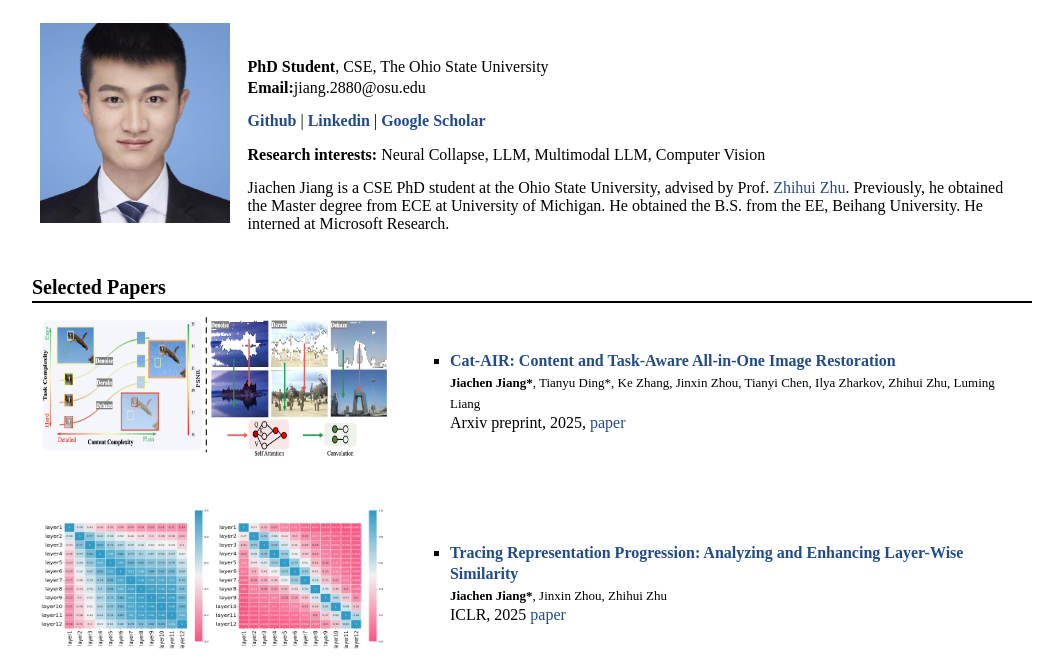
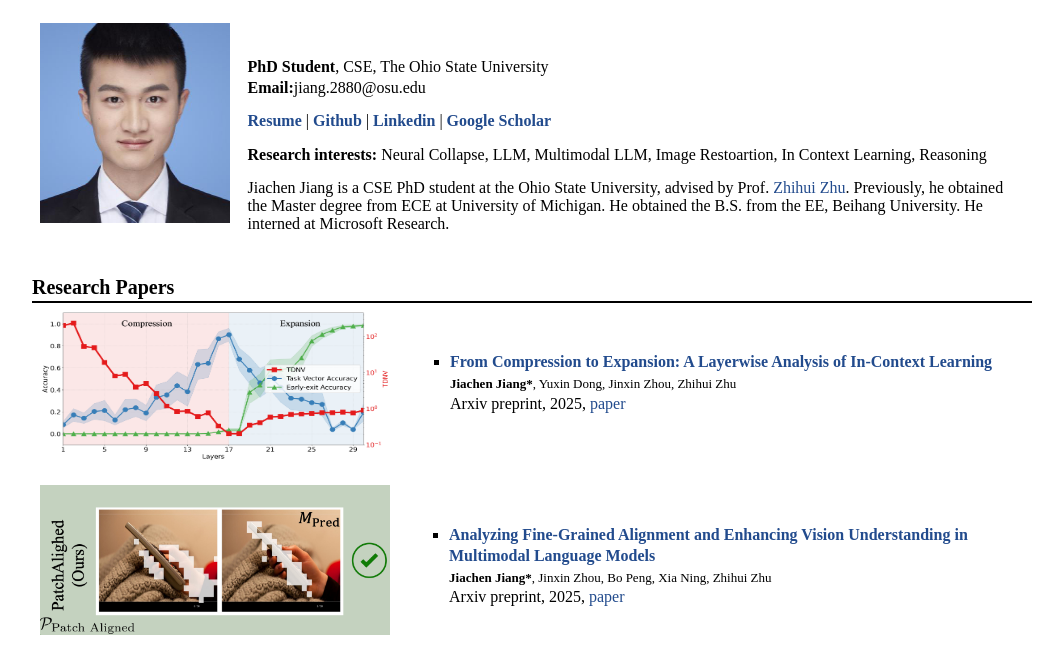
Before and after one commit to kongwanbianjinyu/kongwanbianjinyu.github.io, a plain HTML site: page index.html in a window 1280 px wide. Shown: the part 51-723 px from the top of the page, without its empty margins (108-1171 px from the left). Drawn offline with Linux system fonts and the light colour scheme.

Commit message:
update for 2 more papers, upload resume

```diff
--- a/index.html
+++ b/index.html
@@ -1,4 +1,3 @@
-
 <!DOCTYPE html PUBLIC "-//W3C//DTD XHTML 1.1//EN"
   "http://www.w3.org/TR/xhtml11/DTD/xhtml11.dtd">
 <html xmlns="http://www.w3.org/1999/xhtml" xml:lang="en">
@@ -22,14 +21,37 @@
 <br />
 <b>PhD Student</b>, CSE, The Ohio State University<br />
 <b>Email:</b>jiang.2880@osu.edu</p>
-<p><a href="https://github.com/kongwanbianjinyu"><b>Github</b></a> | <a href="https://www.linkedin.com/in/jiachen-jiang-b5916221b/"><b>Linkedin</b></a> | <a href="https://scholar.google.com/citations?user=MNgI0PUAAAAJ&hl=en"><b>Google Scholar</b></a>
-<p><b>Research interests:</b> Neural Collapse, LLM, Multimodal LLM, Computer  Vision</p>
+<p><a href="Jiachen_Jiang_Resume.pdf"><b>Resume</b></a> | <a href="https://github.com/kongwanbianjinyu"><b>Github</b></a> | <a href="https://www.linkedin.com/in/jiachen-jiang-b5916221b/"><b>Linkedin</b></a> | <a href="https://scholar.google.com/citations?user=MNgI0PUAAAAJ&hl=en"><b>Google Scholar</b></a>
+<p><b>Research interests:</b> Neural Collapse, LLM, Multimodal LLM, Image Restoartion, In Context Learning, Reasoning</p>
 Jiachen Jiang is a CSE PhD student at the Ohio State University, advised by Prof. <a href="https://zhihuizhu.github.io/index.html">Zhihui Zhu</a>. Previously, he obtained the Master degree from ECE at University of Michigan.  He obtained the B.S. from the EE, Beihang University. He interned at Microsoft Research.</a>
 </td></tr></table>
 
 <!-- <p>One paper early accepted by MICCAI 2024 (^ ^).</p> -->
 
-<h2>Selected Papers</h2>
+<h2>Research Papers</h2>
+
+<table class="imgtable"><tr><td>
+  <img src="./imgs/ICL.png" alt="SciChina" width="350px" height="150px" />&nbsp;</td>
+  <td align="left"><ul>
+  <li><p><a href="https://arxiv.org/abs/2505.17322"><b>From Compression to Expansion: A Layerwise Analysis of In-Context Learning</b></a>
+  <br /> <font size=2.5> <b>Jiachen Jiang*</b>, Yuxin Dong, Jinxin Zhou, Zhihui Zhu </font>
+  <br /> Arxiv preprint, 2025, <a href="https://arxiv.org/pdf/2505.17322">paper</a>
+  </li>
+  </ul>
+  </td></tr></table>
+
+
+
+<table class="imgtable"><tr><td>
+  <img src="./imgs/token_level_alignment.png" alt="SciChina" width="350px" height="150px" />&nbsp;</td>
+  <td align="left"><ul>
+  <li><p><a href="https://arxiv.org/abs/2505.17316"><b>Analyzing Fine-Grained Alignment and Enhancing Vision Understanding in Multimodal Language Models</b></a>
+  <br /> <font size=2.5> <b>Jiachen Jiang*</b>, Jinxin Zhou, Bo Peng, Xia Ning, Zhihui Zhu </font>
+  <br /> Arxiv preprint, 2025, <a href="https://arxiv.org/pdf/2505.17316">paper</a>
+  </li>
+  </ul>
+  </td></tr></table>
+
 
 <table class="imgtable"><tr><td>
 <img src="./imgs/car-air.png" alt="SciChina" width="350px" height="150px" />&nbsp;</td>
```
Also changed, not shown: imgs/ICL.png (added), imgs/token_level_alignment.png (added), 2 other files.
